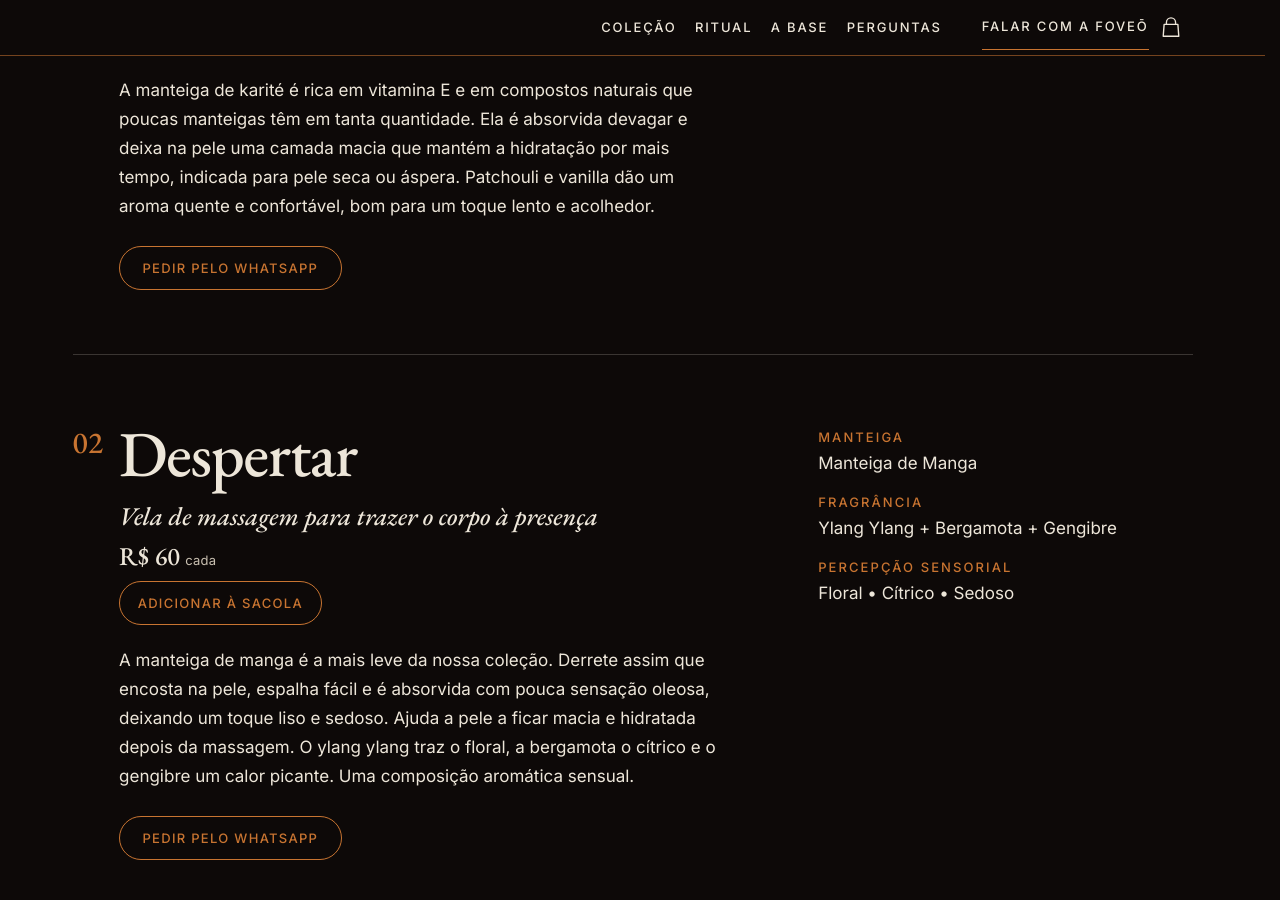
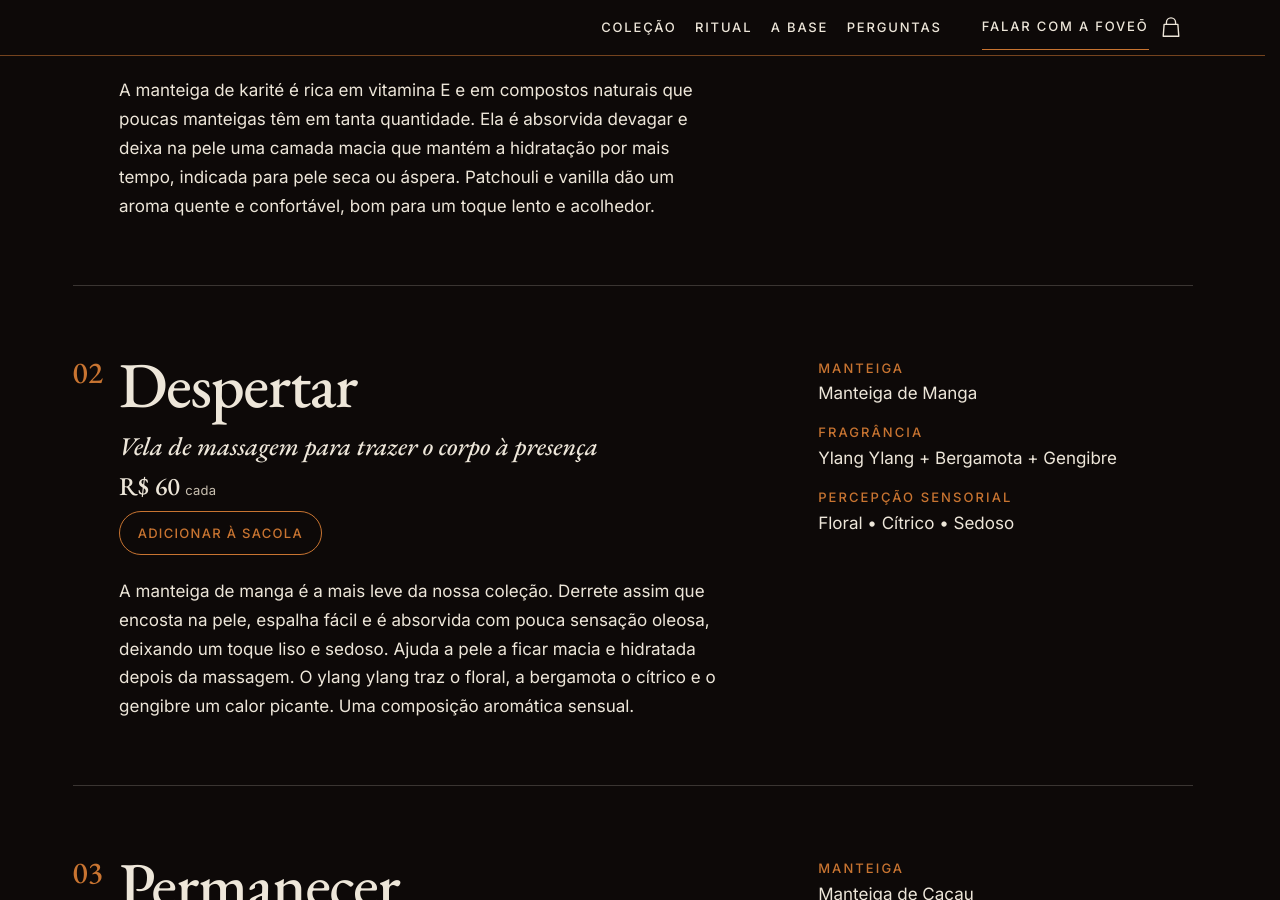
Before and after one commit to SandroMiccoli/foveoatelie.com.br, a Jekyll site: the page built from index.html, in a window 1280 px wide and 900 px high, scrolled down 4213 px. Built offline with Jekyll 4.4.1, drawn with Linux system fonts in a browser that asks for light colours; nearby versions of some CDN libraries.

Commit message:
Remove o "Pedir pelo WhatsApp" dos cards da coleção
O "Adicionar à sacola" passa a ser a única ação de cada vela. O fallback
de "Finalizar compra" pelo WhatsApp na sacola permanece.

Co-authored-by: Sandro Miccoli <SandroMiccoli@users.noreply.github.com>

```diff
--- a/index.html
+++ b/index.html
@@ -183,7 +183,6 @@ preload_image_wide: /assets/bg-vela-larga.webp
 
       <div class="products" data-supabase-url="{{ site.supabase.url }}" data-supabase-key="{{ site.supabase.anon_key }}">
         {% for produto in c.produtos %}
-        {%- capture wa_produto -%}https://wa.me/{{ c.whatsapp }}?text={{ produto.mensagem | uri_escape | replace: '+', '%20' }}{%- endcapture -%}
         <article class="product reveal{% if produto.image != nil and produto.image != empty %} has-image{% endif %}" id="{{ produto.slug }}" aria-labelledby="produto-{{ produto.slug }}">
           <p class="product-num">{{ produto.numero }}</p>
           <div class="product-main">
@@ -222,7 +221,6 @@ preload_image_wide: /assets/bg-vela-larga.webp
             </dl>
             <div class="product-body">
               <p>{{ produto.descricao }}</p>
-              <a class="cta" href="{{ wa_produto }}" data-wa-product="{{ produto.nome }}" target="_blank" rel="noopener noreferrer" aria-label="{{ c.cta_produto }} — {{ produto.nome }}">{{ c.cta_produto }}</a>
             </div>
           </div>
         </article>
```
